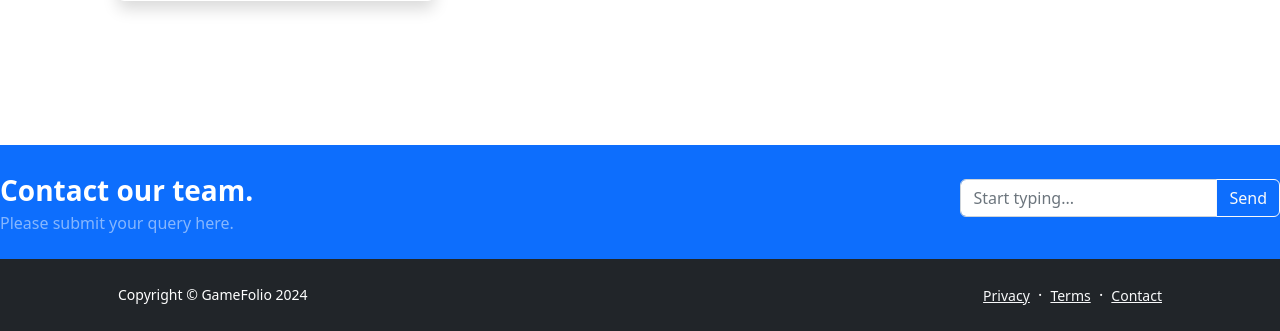
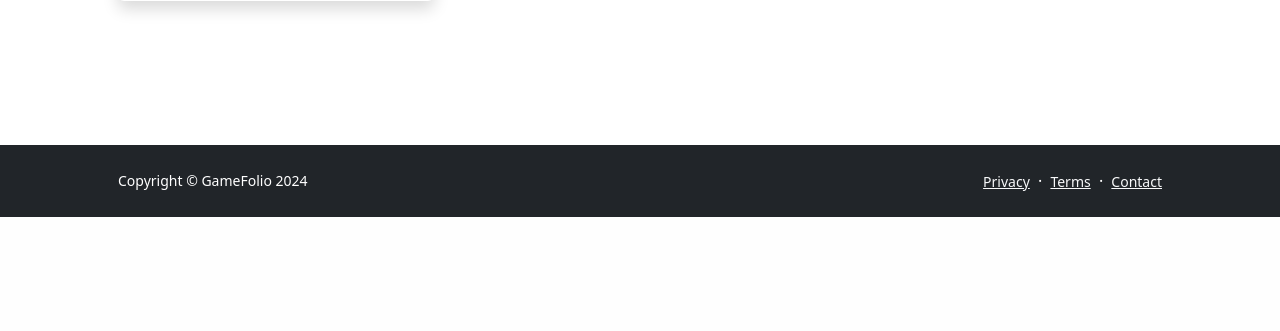
Before and after one commit to dhdylanhuang/gamefolio, a Django app: page / in a window 1280 px wide. Shown: the part 1613-1944 px from the top of the page. After the commit the page ends 1830 px from the top, so only its background shows below. Run offline with Django 3.2, Linux system fonts and the light colour scheme; grey boxes labelled with a size stand in for pictures from a placeholder-image service; some libraries are stand-ins or nearby versions.

Commit message:
Restored more basic base.html

```diff
--- a/templates/gamefolio_app/base.html
+++ b/templates/gamefolio_app/base.html
@@ -8,7 +8,7 @@
     <meta name="description" content="" />
     <meta name="author" content="" />
     <!-- Favicon-->
-    <link href="{% static 'images/favicon.ico' %}" rel="icon" >
+    <link href=""{% static 'images/favicon.ico' %}"" rel="icon" >
 
     <title>
         Gamefolio - {% block title_block %} {% endblock %}
@@ -50,24 +50,6 @@
         {% endblock %}
     </main>
 
-    <!-- Contact section-->
-    <div>
-        <aside class="bg-primary py-4 mt-auto">
-            <div class="d-flex align-items-center justify-content-between flex-column flex-xl-row text-center text-xl-start">
-                <div class="mb-4 mb-xl-0">
-                    <div class="fs-3 fw-bold text-white">Contact our team.</div>
-                    <div class="text-white-50">Please submit your query here.</div>
-                </div>
-                <div class="ms-xl-4">
-                    <div class="input-group mb-2">
-                        <input class="form-control" type="text" placeholder="Start typing..." aria-label="Start typing..." aria-describedby="button-contact" />
-                        <button class="btn btn-outline-light" id="button-contact" type="button">Send</button>
-                    </div>
-                </div>
-            </div>
-        </aside>
-    </div>
-
     <!-- Footer-->
     <footer class="bg-dark py-4 mt-auto">
         <div class="container px-5">
```
